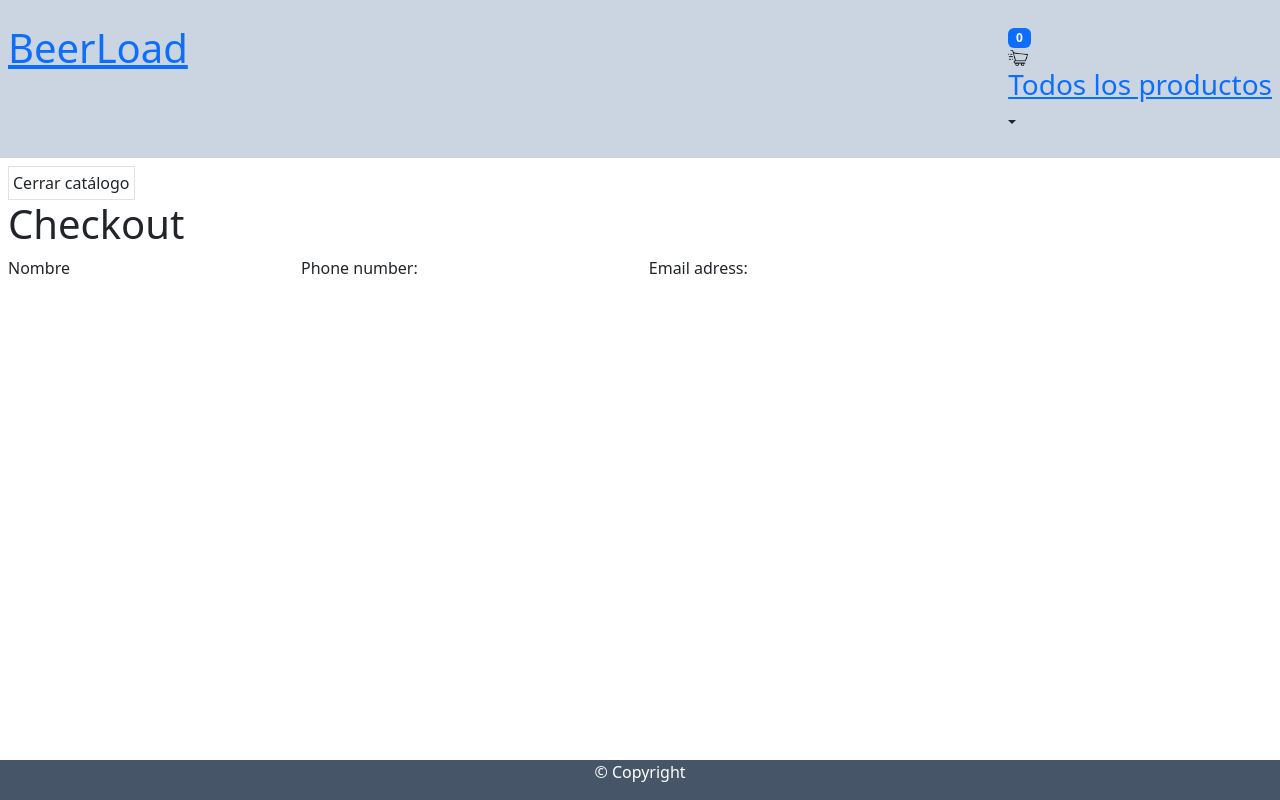
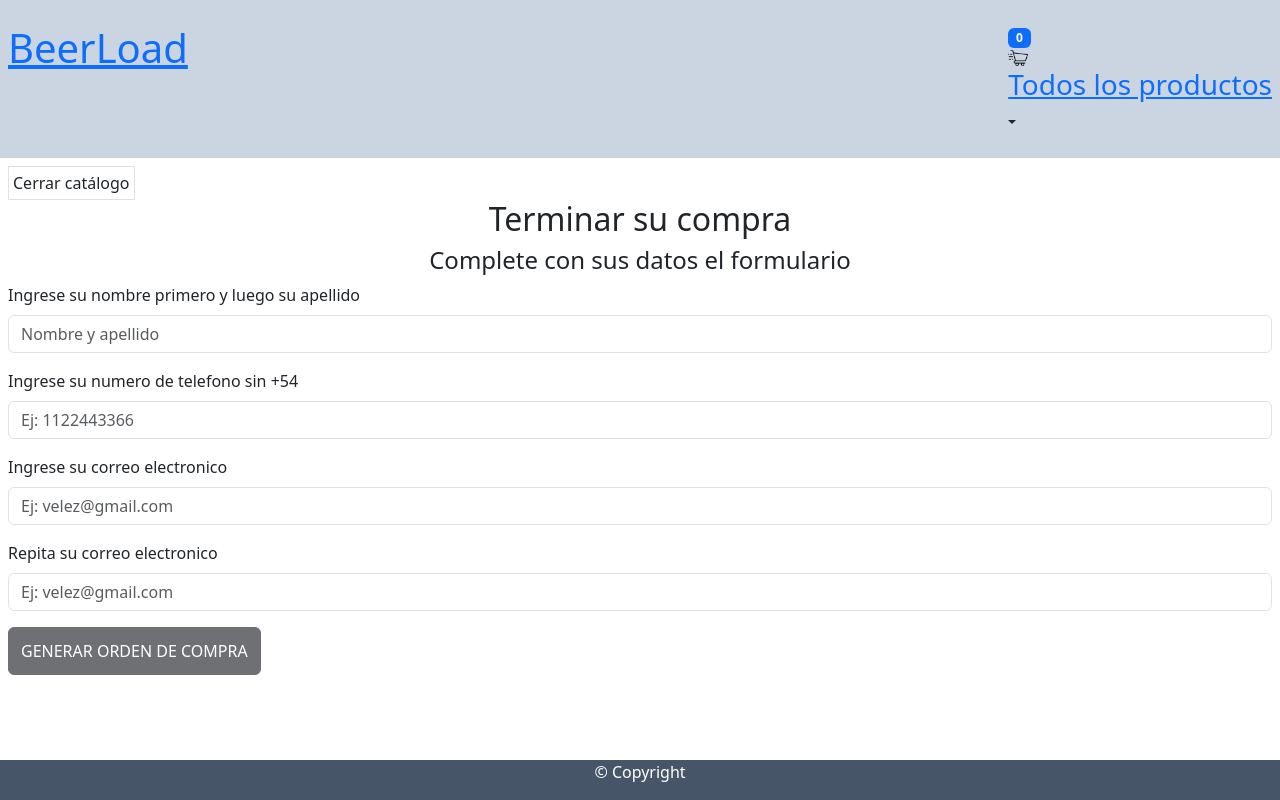
Before and after one commit to JuanAscenzi/EntregaFinalAscenzi, a React (Create React App) app: page /checkout in a window 1280 px wide. Built offline with nearby package versions, Linux system fonts and the light colour scheme; no server answers; the HTML template or start-up script is replaced by a standard one.

Commit message:
Finalizado

```diff
--- a/src/App.js
+++ b/src/App.js
@@ -6,7 +6,6 @@ import { Toaster } from "sonner";
 import { CartProvider } from "./context/CartContext";
 import "bootstrap/dist/css/bootstrap.min.css";
 import "./App.scss";
-import "./db/migrations";
 
 function App() {
     return (
--- a/src/Checkout.js
+++ b/src/Checkout.js
@@ -1,49 +1,77 @@
-import { addDoc, collection, Timestamp  } from 'firebase/firestore'
-import React, { useContext, useState } from 'react'
+import { addDoc, collection, serverTimestamp } from 'firebase/firestore'
+import React, { useState, useContext } from 'react'
+import { Button } from 'react-bootstrap'
+import { toast } from 'sonner'
 import { CartContext } from './context/CartContext'
-import {db} from './db/firebase'
-import CheckoutForm from './CheckoutForm'
+import { db } from './db/firebase'
 
-export const Checkout = () =>{
-    const [loading, setLoading] = useState(false)
+export const Checkout = () => {
+    const [user, setUser] = useState({})
+    const [validateEmail, setValidateEmail] = useState('')
+    const {cart, cantidadTotal, clear} = useContext(CartContext)
     const [orderId, setOrderId] = useState('')
-    const { cart, total, clearCart } = useContext(CartContext)
 
-    const createOrder = async ({ name, phone, email }) => {
-        setLoading(true)
-        try{
-            const objOrder = {
-                buyer: { name, phone, email },
-                items: cart,
-                total: total,
-                date: Timestamp.fromDate(new Date())
+    const datosComprador = (e) => {
+        setUser({
+            ...user,
+            [e.target.name]:e.target.value
+        })
+    }
+    const finalizarCompra = (e) => {
+        e.preventDefault()
+        if(!user.name && user.phone){
+            toast("Complete los campos, son obligatorios")
+        }else{
+            let order = {
+                user,
+                item: cart,
+                total: cantidadTotal(),
+                date: serverTimestamp()
             }
-            const orderRef = collection(db, 'orders')
-            const orderAdded = await addDoc(orderRef, objOrder)
-
-            setOrderId(orderAdded.id)
-            clearCart()
-
-
-
-    }catch (error){
-        console.log(error)
-    }finally{
-        setLoading(false)
+            const ventas = collection(db, "ventas")
+            addDoc(ventas, order)
+            .then((res)=> {
+                setOrderId(res.id)
+                clear()
+            })
+            .catch((error)=>{
+                console.log(error);
+            })
+        }
     }
+  return (
+    <div>
+        {orderId !== ''
+        ? <div>
+            <br />
+            <h2 className="d-flex flex-column align-items-center">Felicitaciones su compra ha sido registrada</h2>
+            <br />
+            <h5 className="d-flex flex-column align-items-center">Su id de registro para el seguimiento de la compra es: {orderId}</h5>
+        </div>
+        :<div>
+        <h2 className="d-flex flex-column align-items-center">Terminar su compra</h2>
+        <h4 className="d-flex flex-column align-items-center">Complete con sus datos el formulario</h4>
+        <form onSubmit={finalizarCompra}>
+            <div className='mb-3'>
+                <label className='form-label'>Ingrese su nombre primero y luego su apellido </label>
+                <input className='form-control' onChange={datosComprador} type="text" placeholder='Nombre y apellido' name='name' required />
+            </div>
+            <div className='mb-3'>
+                <label className='form-label'>Ingrese su numero de telefono sin +54 </label>
+                <input className='form-control' onChange={datosComprador} type="number" placeholder='Ej: 1122443366' name='phone' required />
+            </div>
+            <div className='mb-3'>
+                <label className='form-label'>Ingrese su correo electronico </label>
+                <input className='form-control' onChange={datosComprador} type="email" placeholder='Ej: velez@gmail.com' name='mail' required />
+            </div>
+            <div className='mb-3'>
+                <label className='form-label'>Repita su correo electronico </label>
+                <input className='form-control' type="email" placeholder='Ej: velez@gmail.com' name='mail' onChange={((e)=>setValidateEmail(e.target.value))} />
+            </div>
+            <Button className='btn btn-dark' type='submit' disabled={validateEmail !== user.mail} >Generar orden de compra</Button>
+        </form>
+    </div>
     }
-
-    if(loading){
-        return <h1>Creando orden</h1>
-    }
-
-    if(orderId){
-        return <h1>Su id de orden es: {orderId.id}</h1>
-    }
-    return(
-        <div>
-            <h1>Checkout</h1>
-            <CheckoutForm onConfirm={createOrder}/>
-        </div>
-    )
-    }
+    </div>
+  )
+}
--- a/src/CheckoutForm.js
+++ /dev/null
@@ -1,49 +0,0 @@
-import { useState } from "react"
-const CheckoutForm = ({ onConfirm }) => {
-    const [name, setName] = useState('')
-    const [phone, setPhone] = useState('')
-    const [email, setEmail] = useState('')
-
-    const handleConfirm = (event) => {
-        event.preventDefault()
-
-        const userData = {
-            name, phone, email
-        }
-        onConfirm(userData)
-    }
-    return(
-        <div className="Container">
-            <form onSubmit={handleConfirm} className='Form'>
-                <label className="Label">
-                    Nombre
-                    <input
-                        className="Input"
-                        type="text"
-                        value={name}
-                        onChange={({ target }) => setName(target.value)}
-                        />
-                </label>
-                <label className="Label">
-                    Phone number:
-                    <input
-                        className="Input"
-                        type="text"
-                        value={phone}
-                        onChange={({ target }) => setPhone(target.value)}
-                        />
-                </label>
-                <label className="Label">
-                    Email adress:
-                    <input
-                        className="Input"
-                        type="text"
-                        value={email}
-                        onChange={({ target }) => setEmail(target.value)}
-                        />
-                </label>
-            </form>
-        </div>
-    )
-}
-export default CheckoutForm
--- a/src/Main.js
+++ b/src/Main.js
@@ -4,6 +4,7 @@ import { ItemDetailContainer } from './components/ItemDetailContainer'
 import { ItemListContainer } from './components/ItemListContainer'
 import { CarritoContainer } from "./components/Carrito"
 import { Checkout } from './Checkout'
+
 
 export function Main() {
 
@@ -31,7 +32,7 @@ export function Main() {
           <Route path="/item/:itemId" element={<ItemDetailContainer />}/>
           <Route path="/*" element={<h1>404 ERROR NOT FOUND</h1>}/>
           <Route path="/carrito" element={<CarritoContainer/>}/>
-          <Route path="/checkout" element={<Checkout/>}/>
+          <Route path='/checkout' element={<Checkout/>}/>
         </Routes>
 
     </main>
--- a/src/components/CartItem.js
+++ b/src/components/CartItem.js
@@ -1,5 +1,6 @@
 import React from "react";
 import { Button, Card, Col, Container, Row } from "react-bootstrap";
+import { Link } from "react-router-dom";
 
 export const CartItem = ({ product, deleteItem }) => {
     return (
@@ -18,6 +19,7 @@ export const CartItem = ({ product, deleteItem }) => {
                     <Col>
                     <Button variant='danger' onClick={() => deleteItem(product.id)}>Borrar</Button>
                     </Col>
+                    <Link className='btn btn-dark' to='/checkout'>Terminar su compra</Link>
                 </Row>
             </Container>
         </Card>
--- a/src/components/Form.js
+++ /dev/null
@@ -1,21 +0,0 @@
-import React from 'react'
-import { useRef } from 'react'
-
-export function Form() {
-
-const nombreRef = useRef(null)
-const apellidoRef = useRef(null)
-
-const handleClick = () => {
-    console.log(nombreRef.current.value)
-    console.log(apellidoRef.current.value)
-}
-
-  return (
-    <div>
-        <input ref={nombreRef} type="text" placeholder="Ej: Horacio" id="nombre"/>
-        <input ref={apellidoRef} type="text" placeholder="Ej: Gutierrez" id="apellido"/>
-        <button onClick={handleClick}>Ver valor en consola</button>
-    </div>
-  )
-}
--- a/src/components/ItemListContainer.js
+++ b/src/components/ItemListContainer.js
@@ -9,10 +9,10 @@ import { CartContext } from "../context/CartContext"
 
 export const ItemListContainer = ({greeting}) => {
     const [products, setProducts] = useState([])
+    const [loading, setLoading] = useState(true)
+    const { categoryId } = useParams()
     const [data, setData] = useState([])
     const [error, setError] = useState("")
-    const [loading, setLoading] = useState(true)
-    const { categoryId } = useParams()
     const { cart } = useContext(CartContext)
 
     useEffect(() => {
@@ -38,7 +38,7 @@ export const ItemListContainer = ({greeting}) => {
             },
             error: (error) => {
                 console.log(error)
-                alert("Hubo un error al cargar los productos")
+                toast("Hubo un error al cargar los productos")
             }
         })
 
@@ -52,8 +52,6 @@ export const ItemListContainer = ({greeting}) => {
             .finally(()=> setLoading(false))
     },[categoryId])
 
-    console.log(cart)
-
     return (
         <div className="d-flex flex-column align-items-center">
             <h1>{greeting}</h1>
```
